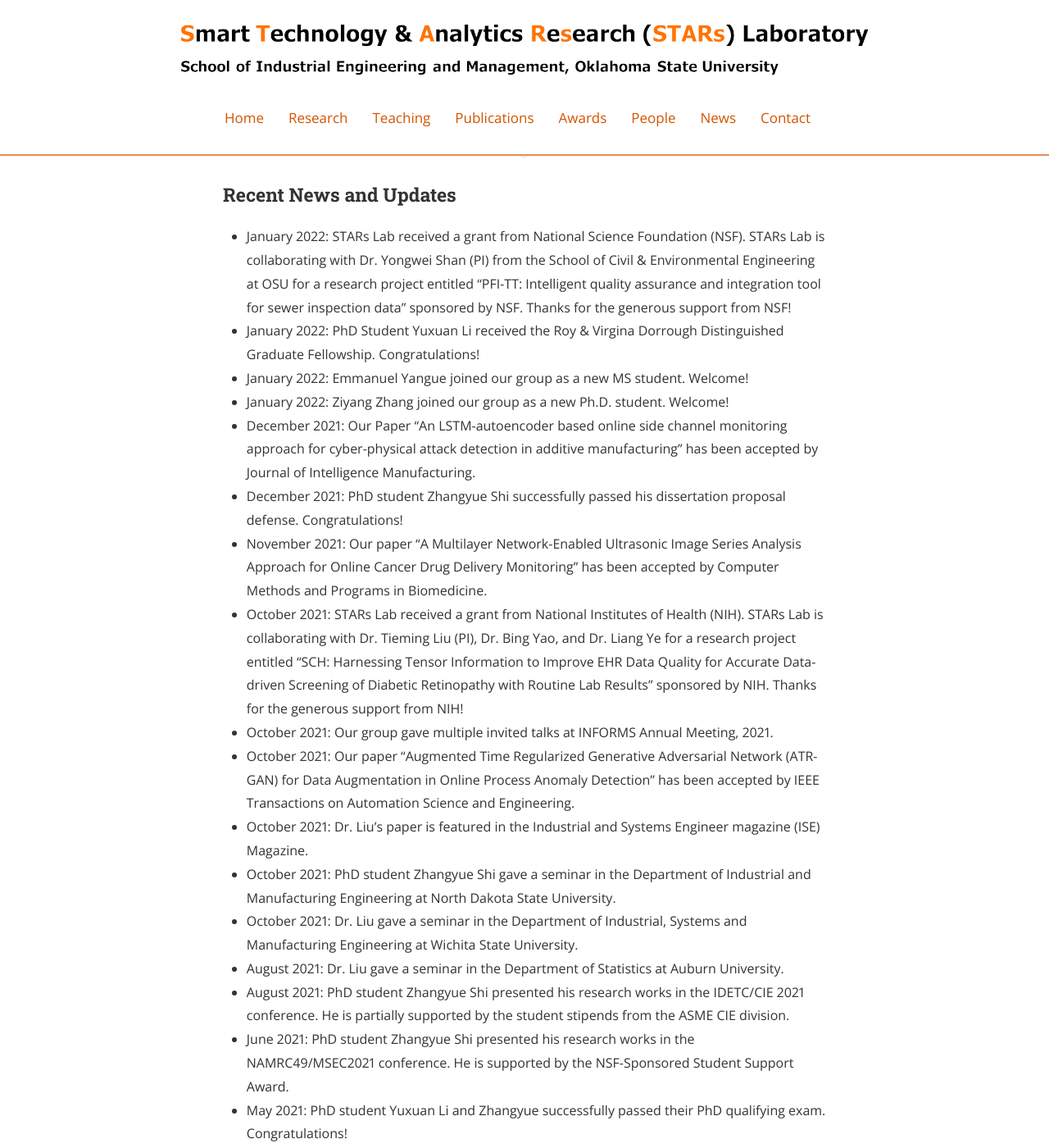
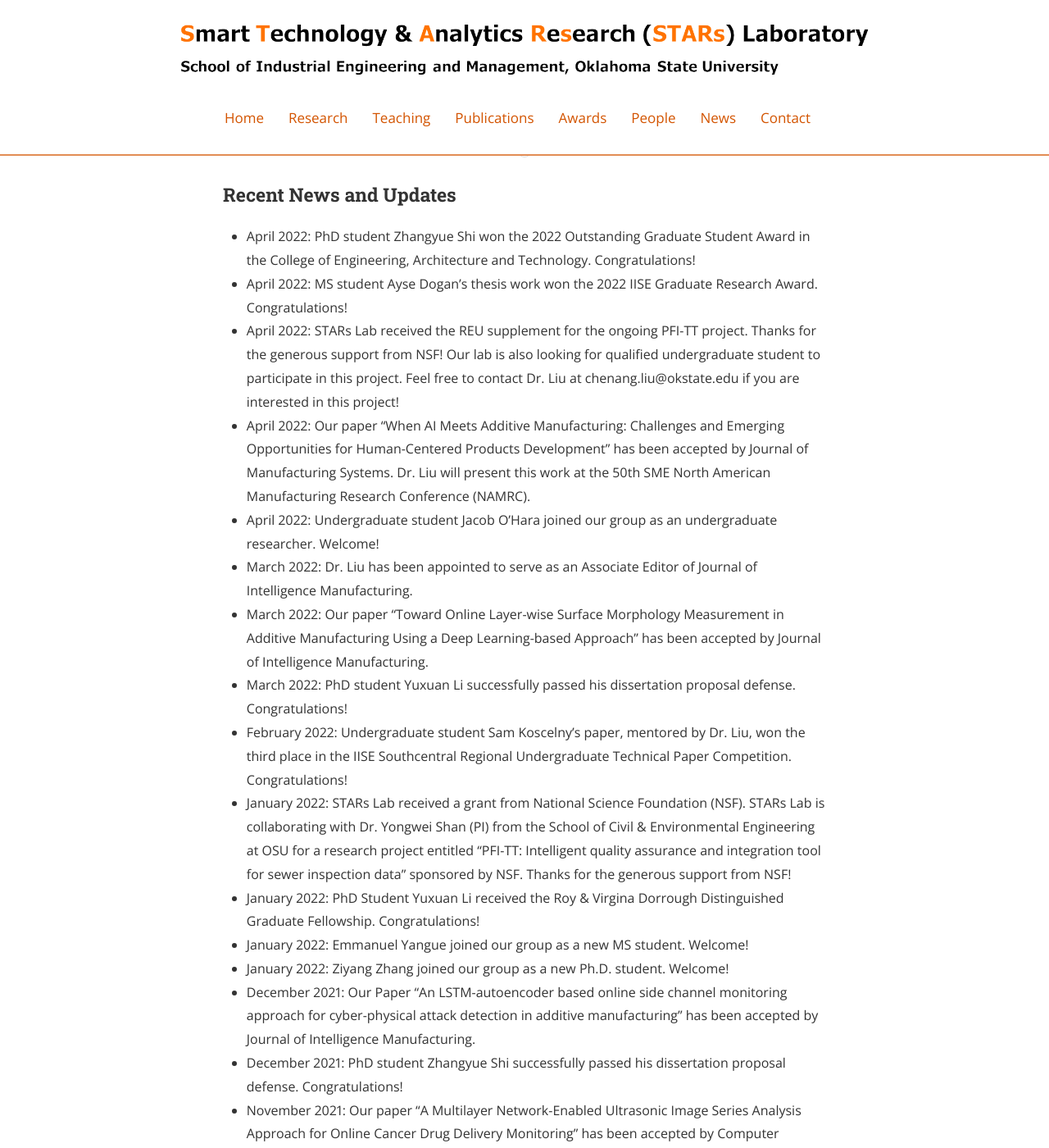
Before and after one commit to stars-laboratory/stars-laboratory.github.io, a Jekyll site: the page built from Gnews.md, in a window 1280 px wide and 1400 px high. Shown: the whole window at 82% size. Built offline with Jekyll 4.4.1, drawn with Linux system fonts in a browser that asks for light colours; nearby versions of some CDN libraries; some of the changed text lies outside the part shown.

Commit message:
Update Gnews.md

```diff
--- a/Gnews.md
+++ b/Gnews.md
@@ -7,6 +7,15 @@
 
 ### Recent News and Updates
 
+* April 2022: PhD student Zhangyue Shi won the 2022 Outstanding Graduate Student Award in the College of Engineering, Architecture and Technology. Congratulations!
+* April 2022: MS student Ayse Dogan’s thesis work won the 2022 IISE Graduate Research Award. Congratulations!
+* April 2022: STARs Lab received the REU supplement for the ongoing PFI-TT project. Thanks for the generous support from NSF! Our lab is also looking for qualified undergraduate student to participate in this project. Feel free to contact Dr. Liu at chenang.liu@okstate.edu if you are interested in this project!
+* April 2022: Our paper “When AI Meets Additive Manufacturing: Challenges and Emerging Opportunities for Human-Centered Products Development” has been accepted by Journal of Manufacturing Systems. Dr. Liu will present this work at the 50th SME North American Manufacturing Research Conference (NAMRC).
+* April 2022: Undergraduate student Jacob O'Hara joined our group as an undergraduate researcher. Welcome!
+* March 2022: Dr. Liu has been appointed to serve as an Associate Editor of Journal of Intelligence Manufacturing.
+* March 2022: Our paper “Toward Online Layer-wise Surface Morphology Measurement in Additive Manufacturing Using a Deep Learning-based Approach” has been accepted by Journal of Intelligence Manufacturing.
+* March 2022: PhD student Yuxuan Li successfully passed his dissertation proposal defense. Congratulations!
+* February 2022: Undergraduate student Sam Koscelny’s paper, mentored by Dr. Liu, won the third place in the IISE Southcentral Regional Undergraduate Technical Paper Competition. Congratulations!
 * January 2022: STARs Lab received a grant from National Science Foundation (NSF). STARs Lab is collaborating with Dr. Yongwei Shan (PI) from the School of Civil & Environmental Engineering at OSU for a research project entitled "PFI-TT: Intelligent quality assurance and integration tool for sewer inspection data" sponsored by NSF. Thanks for the generous support from NSF!
 * January 2022: PhD Student Yuxuan Li received the Roy & Virgina Dorrough Distinguished Graduate Fellowship. Congratulations!
 * January 2022: Emmanuel Yangue joined our group as a new MS student. Welcome!
@@ -30,7 +39,7 @@
 * January 2021: PhD student Yuxuan Li won the Best Poster Award in the 5th International Workshop on Biomedical Informatics with Optimization and Machine Learning (BOOM) in Conjunction with 29th International Joint Conference on Artificial Intelligence (IJCAI). Congratulations!
 * November 2020: Our group gave multiple invited talks at 2020 Virtual INFORMS Annual Meeting.
 * October 2020: Our paper "A Blockchain-based G-code Protection Approach for Cyber-Physical Security in Additive Manufacturing" has been accepted by ASME Journal of Computing and Information Science in Engineering.
-* October 2020: Our paper "An Integrated Manifold Learning Approach for High Dimensional Data Feature Extractions and its Applications to Online Process Monitoring of Additive Manufacturing" has been accepted IISE Transactions.
+* October 2020: Our paper "An Integrated Manifold Learning Approach for High Dimensional Data Feature Extractions and its Applications to Online Process Monitoring of Additive Manufacturing" has been accepted by IISE Transactions.
 * March 2020: Undergraduate student Jackson Baker's paper, mentored by Dr. Liu, won the second place in the 2020 IISE Southcentral Regional Undergraduate Technical Paper Competition. Congratulations!
 * March 2020: Dr. Liu gave a seminar in the Department of Statistics at Oklahoma State University.
 * December 2019: The senior design team mentored by Dr. Liu won the IEM senior design poster competition. Congratulations!
@@ -39,26 +48,3 @@
 * September 2019: Ayse Dogan joined our group as a new M.S. student. Welcome!
 * August 2019: Dr. Liu gave an invited talk at the 2019 Annual SFF Symposium.
 * August 2019: Yuxuan Li and Zhangyue Shi joined our group as new Ph.D. students. Welcome!
-
-
-{% for category in site.categories %}
-  {% capture cat %}{{ category | first }}{% endcapture %}
-  <h2 id="{{cat}}">{{ cat | capitalize }}</h2>
-  {% for desc in site.descriptions %}
-    {% if desc.cat == cat %}
-      <p class="desc"><em>{{ desc.desc }}</em></p>
-    {% endif %}
-  {% endfor %}
-  <ul class="posts-list">
-  {% for post in site.categories[cat] %}
-    <li>
-      <strong>
-        <a href="{{ post.url | prepend: site.baseurl }}">{{ post.title }}</a>
-      </strong>
-      <span class="post-date">- {{ post.date | date_to_long_string }}</span>
-    </li>
-  {% endfor %}
-  </ul>
-  {% if forloop.last == false %}<hr>{% endif %}
-{% endfor %}
-<br>
```
